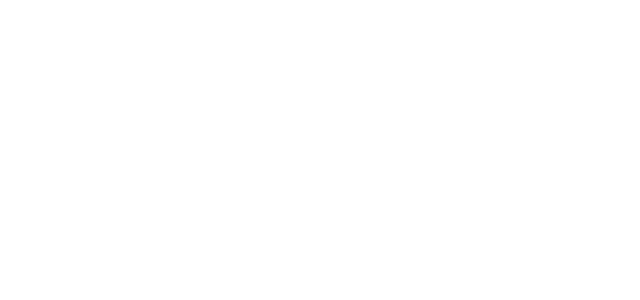
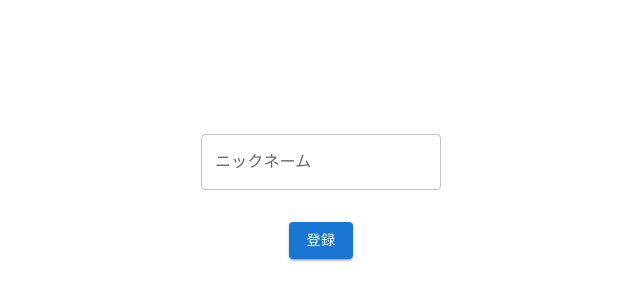
Before and after one commit to harunari0928/VisualizeCleanings, a React app: page /signup in a window 1280 px wide. Before the commit this address had no page. Shown: the part 228-528 px from the top of the page, without its empty margins (319-959 px from the left). Built offline with nearby package versions, Linux system fonts and the light colour scheme.

Commit message:
ユーザ登録機能

```diff
--- a/src/app/app.tsx
+++ b/src/app/app.tsx
@@ -5,6 +5,7 @@
 import { Achievements } from './pages/Achievements';
 import { Cleanings } from './pages/Cleanings';
 import Login from './pages/Login';
+import Signup from './pages/Signup';
 
 const container = document.getElementById('root');
 if (!container) {
@@ -15,6 +16,7 @@
         <Routes>
             <Route path="/" element={<Login />} />
             <Route path="/top" element={<Top />} />
+            <Route path="/signup" element={<Signup />} />
             <Route path="/achievements" element={<Achievements />} />
             <Route path="/cleanings" element={<Cleanings />} />
         </Routes>
--- a/src/app/pages/Login.tsx
+++ b/src/app/pages/Login.tsx
@@ -9,14 +9,23 @@
 const Login = () => {
     const navigator = useNavigate();
     const handleGoogle = async (payload: unknown) => {
-        await fetch('http://localhost:45612/login', {
+        const serializedToken = JSON.stringify(payload);
+        const response = await fetch('http://localhost:45612/login', {
             method: 'POST',
             headers: {
                 'Content-type': 'application/json'
             },
-            body: JSON.stringify(payload),
+            body: serializedToken,
         });
-        navigator('/top');
+        switch (response.status) {
+            case 200:
+                navigator('/top');
+                break;
+            case 202:
+                navigator(`/signup?token=${serializedToken}`);
+                break;
+            default:
+        }
     };
 
     useEffect(() => {
--- /dev/null
+++ b/src/app/pages/Signup.tsx
@@ -0,0 +1,62 @@
+import React from "react";
+import styled from "@emotion/styled";
+import { useLocation, useNavigate } from "react-router-dom";
+import Grid from "@mui/material/Grid";
+import TextField from "@mui/material/TextField";
+import Button from "@mui/material/Button";
+import Stack from "@mui/material/Stack";
+
+const TopGrid = styled(Grid)(({ }) => ({
+    marginTop: '40vh',
+}));
+
+function useQuery() {
+    const { search } = useLocation();
+    return React.useMemo(() => new URLSearchParams(search), [search]);
+}
+
+const Signup = () => {
+    let inputUserName = '';
+    const onUserNameChange = (e: React.ChangeEvent<HTMLInputElement>) => {
+        inputUserName = e.target.value;
+    };
+    const query = useQuery();
+
+    const navigator = useNavigate();
+    const onRegisterClick = async () => {
+        const requestBody = {
+            token: JSON.parse(query.get('token') ?? '{}'),
+            user_name: inputUserName,
+        };
+        const response = await fetch('http://localhost:45612/signup', {
+            method: 'POST',
+            headers: {
+                'Content-type': 'application/json'
+            },
+            body: JSON.stringify(requestBody),
+        });
+        switch (response.status) {
+            case 200:
+                navigator('/top');
+                break;
+            default:
+                navigator('/');
+                break;
+        }
+    };
+    return <TopGrid container spacing={2}>
+        <Grid item xs={3} />
+        <Grid item xs={6}>
+            <Stack
+                alignItems="center"
+                direction={{ xs: 'column', sm: 'column' }}
+                spacing={{ xs: 1, sm: 2, md: 4 }}>
+                <TextField label="ニックネーム" variant="outlined" onChange={onUserNameChange} sx={{ maxWidth: "15rem" }} />
+                <Button variant="contained" onClick={onRegisterClick} sx={{ maxWidth: "5rem" }}>登録</Button>
+            </Stack>
+        </Grid>
+        <Grid item xs={3} />
+    </TopGrid >;
+};
+
+export default Signup;
--- a/src/app/pages/Top.tsx
+++ b/src/app/pages/Top.tsx
@@ -10,7 +10,7 @@
 const TopGrid = styled(Grid)(({ }) => ({
   marginTop: '40vh',
 }));
-const MenuBottn = styled(Button)(({ theme }) => ({
+const MenuButton = styled(Button)(({ theme }) => ({
   backgroundColor: theme.palette.mode === 'dark' ? '#1A2027' : '#fff',
   ...theme.typography.body2,
   padding: theme.spacing(1),
@@ -28,10 +28,10 @@
             direction={{ xs: 'column', sm: 'row' }}
             spacing={{ xs: 1, sm: 2, md: 4 }}>
             <Link to="/achievements">
-              <MenuBottn variant="contained">掃除実績<BarChartIcon /></MenuBottn>
+              <MenuButton variant="contained">掃除実績<BarChartIcon /></MenuButton>
             </Link>
             <Link to="/cleanings">
-              <MenuBottn variant="contained">掃除内容<CleaningServicesIcon /></MenuBottn>
+              <MenuButton variant="contained">掃除内容<CleaningServicesIcon /></MenuButton>
             </Link>
           </Stack>
       </Grid>
```
